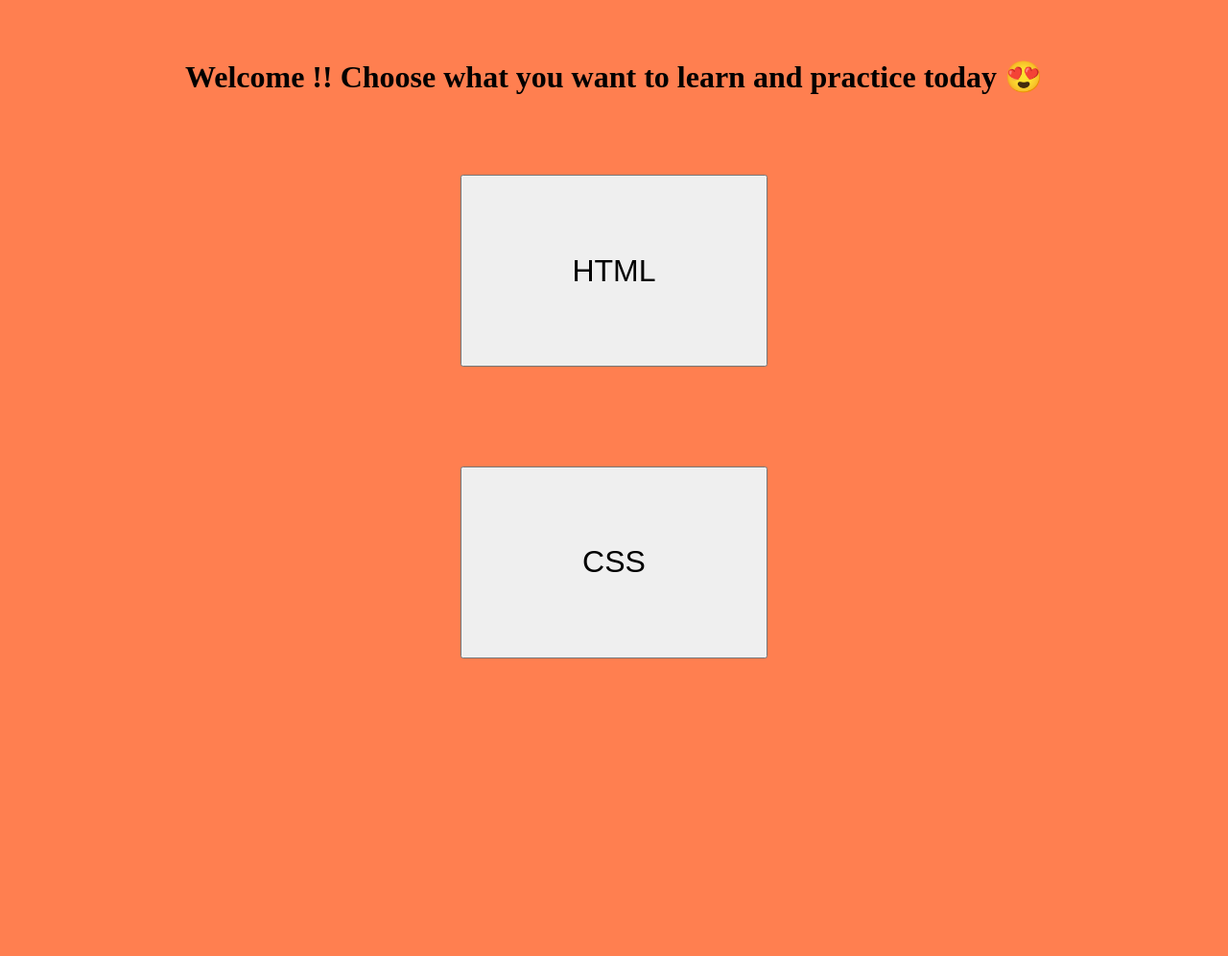
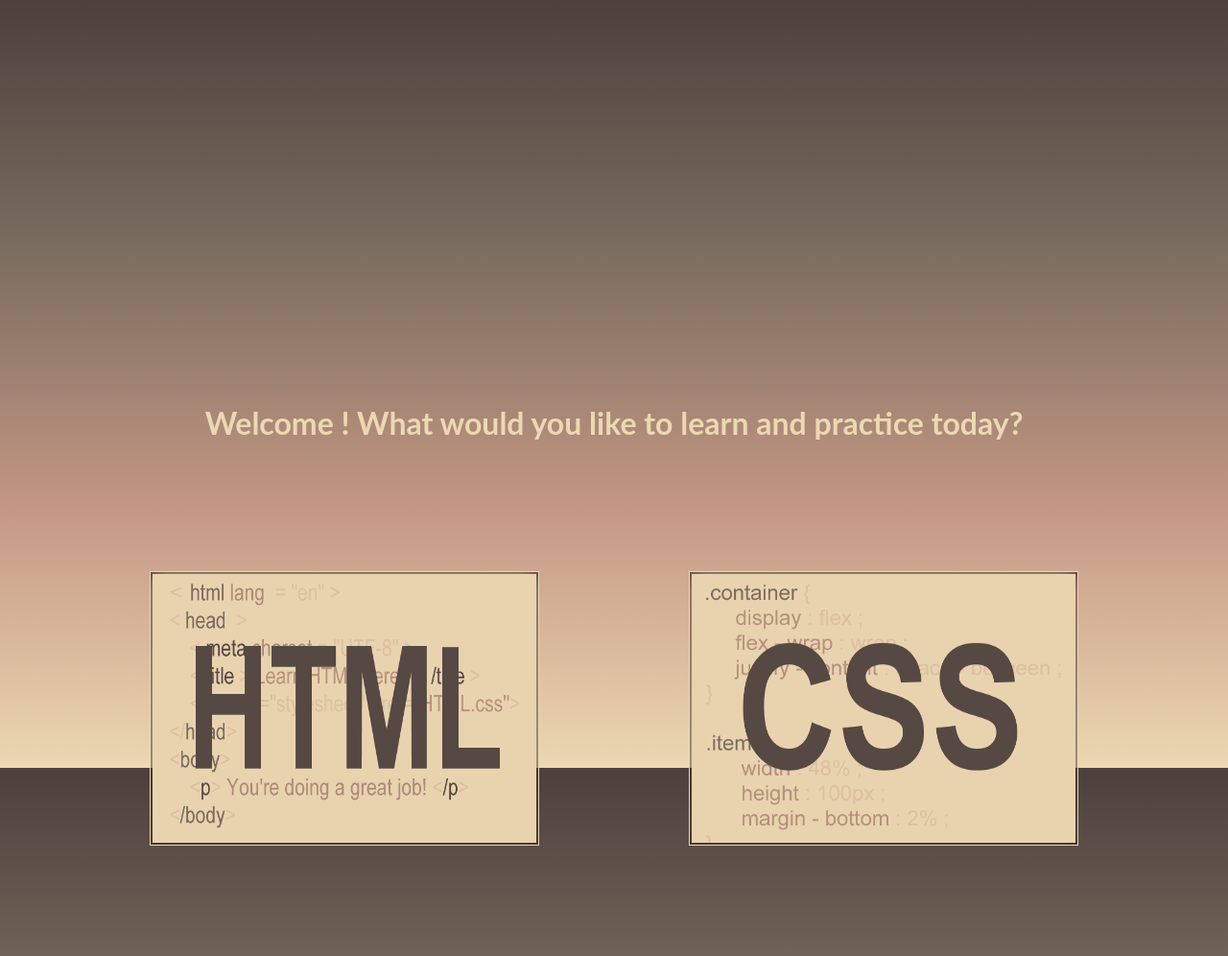
Before and after one commit to Hritcu/LeHS, a PHP site: page /ChooseHTML_or_CSS.html in a window 1280 px wide. Shown: the whole page at 96% size. Before the commit the page ends 686 px from the top, so only its background shows below. Run offline with PHP 8.4, Linux system fonts and the light colour scheme.

Commit message:
Home Page

```diff
--- a/ChooseHTML_or_CSS.html
+++ b/ChooseHTML_or_CSS.html
@@ -12,11 +12,15 @@
 
 <body>
     <h1 id="title">
-        Welcome !! Choose what you want to learn and practice today &#128525
+        Welcome ! What would you like to learn and practice today?
     </h1>
     <div class="Buttons">
-        <button type="button" id="HTML">HTML</button>
-        <button type="button" id="CSS">CSS</button>
+        <a href="htmlex.html">
+            <img src="HTML.png" id="LearnHTML" alt="LearnHTML">
+         </a>
+         <a href="pagina.html">
+            <img src="CSS.png" id="LearnCSS" alt="LearnCSS">
+         </a>
     </div>
 </body>
 
--- a/styleChooseHTMLorCSS.css
+++ b/styleChooseHTMLorCSS.css
@@ -1,10 +1,23 @@
+
+:root{
+    --darkest: rgb(54, 47, 40);
+    --inbetweenDarkestAndMiddle: rgb(77, 63, 60);
+    --middle: rgb(124, 110, 96);
+    --inbetweenMiddleAndLightest : rgb(197, 152, 132);
+    --lightest: rgb(236, 216, 178);
+}
+
+
 body, html {
     width: 100%;
     height: 100%;
     margin: 0;
     padding: 0;
-    display:table;
-    background-color:coral;
+    display:flex;
+    align-content: center;
+    background: var(--lightest);
+    background: linear-gradient( var(--inbetweenDarkestAndMiddle), var(--middle), var(--inbetweenMiddleAndLightest), var(--lightest));
+    font-family: "Lato", Arial, sans-serif;
 }
 
 body {
@@ -13,33 +26,49 @@ body {
 }
 
 #title{
-    display : table;
-    margin-top : 30px;
-    margin-bottom: 20px;
-    margin-left: auto;
-    margin-right: auto;
-    padding: 5px;
+    display:table;
+    vertical-align:middle;
+    margin:auto;
+    padding-top: 17vh;
+    padding-bottom: 7vh;
+    padding-right: 2vw;
+    padding-left: 2vw;
+    font-size: 4vh;
+    color: var(--lightest);
+    text-align: center;
 }
 
 .Buttons{
-    display:flex;
-    flex-direction: column;
+    display: flex;
+    text-align: center;
     justify-content: space-evenly;
+    padding-top: 10vh;
     margin : auto;
-    width: 80vw;
-    height: 80vh;
-    padding: 5px;
+    width: 100%;
+    height: 50vh;
+    position: absolute;
 }
 
-#HTML, #CSS{
-    display:table;
-    margin-top : 20px;
-    margin-bottom: 50px;
-    margin-left: auto;
-    margin-right: auto;
-    width: 25vw;
-    height:25vh;
-    padding: 5px;
-    font-size: xx-large;
+#LearnHTML, #LearnCSS{
+    position: relative;
+    width: 25em;
+    height: 35vh;
+    padding: 2px;
+    border: 0 solid var(--darkest);
+    box-shadow: inset 0 0 20px var(--darkest);
+    outline: 1px solid;
+    outline-color: var(--lightest);
+    outline-offset: 0px;
+    text-shadow: none;
+    transition: all 1250ms cubic-bezier(0.19, 1, 0.22, 1);
+}
+
+#LearnHTML:hover, #LearnCSS:hover{
+
+    border: 1px solid var(--darkest);
+    box-shadow: inset 0 0 20px var(--inbetweenMiddleAndLightest), 0 0 20px var(--inbetweenDarkestAndMiddle);
+    outline-color: var(--inbetweenDarkestAndMiddle);
+    outline-offset: 15px;
+    text-shadow: 1px 1px 2px var(--darkest);
 
 }
```
Also changed, not shown: CSS.png (added), HTML.png (added).
